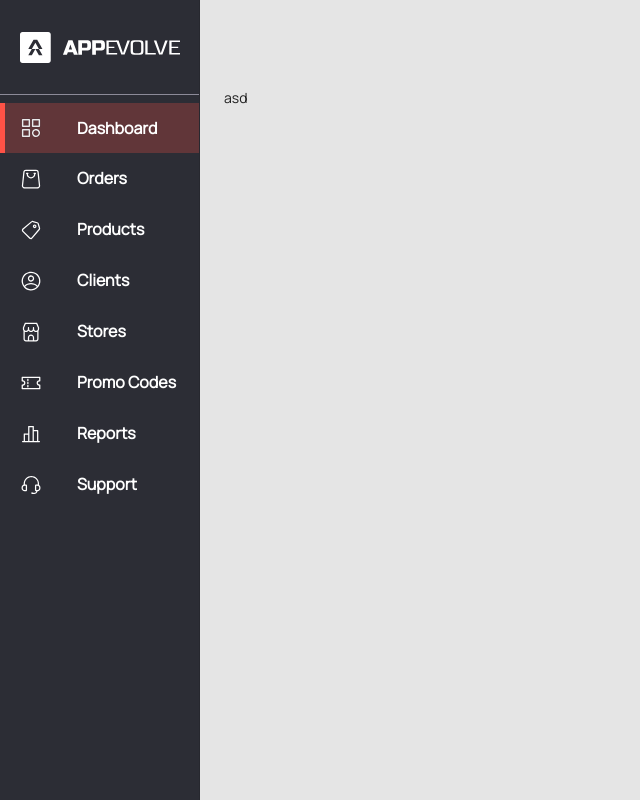
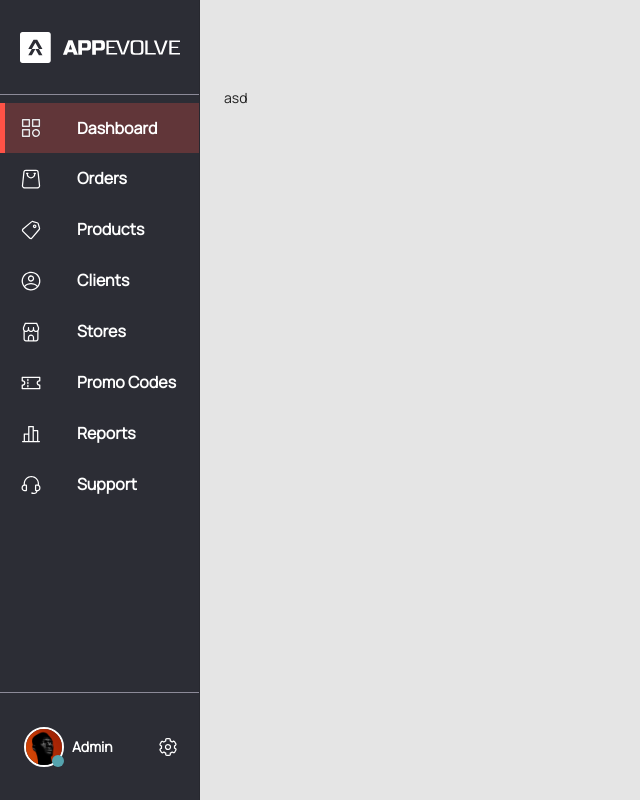
Before and after one commit to wtomezaki/appevolve, a React (Create React App) app: page / in a window 1280 px wide. Shown: the whole page, without its empty margins (0-640 px from the left). Built offline with nearby package versions, Linux system fonts and the light colour scheme.

Commit message:
finishing sidebar

```diff
--- a/src/components/Sidebar/Sidebar.tsx
+++ b/src/components/Sidebar/Sidebar.tsx
@@ -1,10 +1,11 @@
 import React from 'react';
-import { Box, Drawer, Hidden, List, makeStyles, useTheme } from '@material-ui/core';
+import { Box, Drawer, Hidden, List, makeStyles, Typography, useTheme } from '@material-ui/core';
 import SidebarItem from './SidebarItem';
 import {
   ChartIcon,
   DashboardIcon,
   OrderIcon,
+  SettingsIcon,
   StoreIcon,
   SupportIcon,
   TagIcon,
@@ -12,6 +13,7 @@ import {
   VoucherIcon,
 } from '../../icons';
 import LogoIcon from '../../icons/LogoIcon';
+import { BadgeAvatar } from '..';
 
 const drawerWidth = 200;
 
@@ -26,6 +28,12 @@ const useStyles = makeStyles((theme) => ({
     color: 'white',
   },
   toolbar: theme.mixins.toolbar,
+  avatarName: {
+    fontWeight: 600,
+    fontSize: '14px',
+    lineHeight: '25px',
+    fontStyle: 'normal',
+  },
 }));
 
 export interface SidebarItems {
@@ -46,7 +54,7 @@ export const items = [
 ];
 
 const drawerContent = (
-  <List>
+  <List style={{ flexGrow: 1 }}>
     {items.map((item, index) => (
       <SidebarItem data={item} key={index} />
     ))}
@@ -104,6 +112,21 @@ const Sidebar = ({ mobileOpen, handleDrawerToggle, window }: Props): React.React
               <LogoIcon />
             </Box>
             {drawerContent}
+            <Box
+              display="flex"
+              justifyContent="center"
+              alignItems="center"
+              height="108px"
+              borderTop="1px solid #8C8A98"
+              pl="16px"
+              pr="21px"
+            >
+              <BadgeAvatar name="Admin" imgSrc={`${process.env.PUBLIC_URL}/images/avatar.png`} />
+              <Box display="flex" justifyContent="space-between" alignItems="center" width="100%">
+                <Typography className={classes.avatarName}>Admin</Typography>
+                <SettingsIcon />
+              </Box>
+            </Box>
           </>
         </Drawer>
       </Hidden>
```
